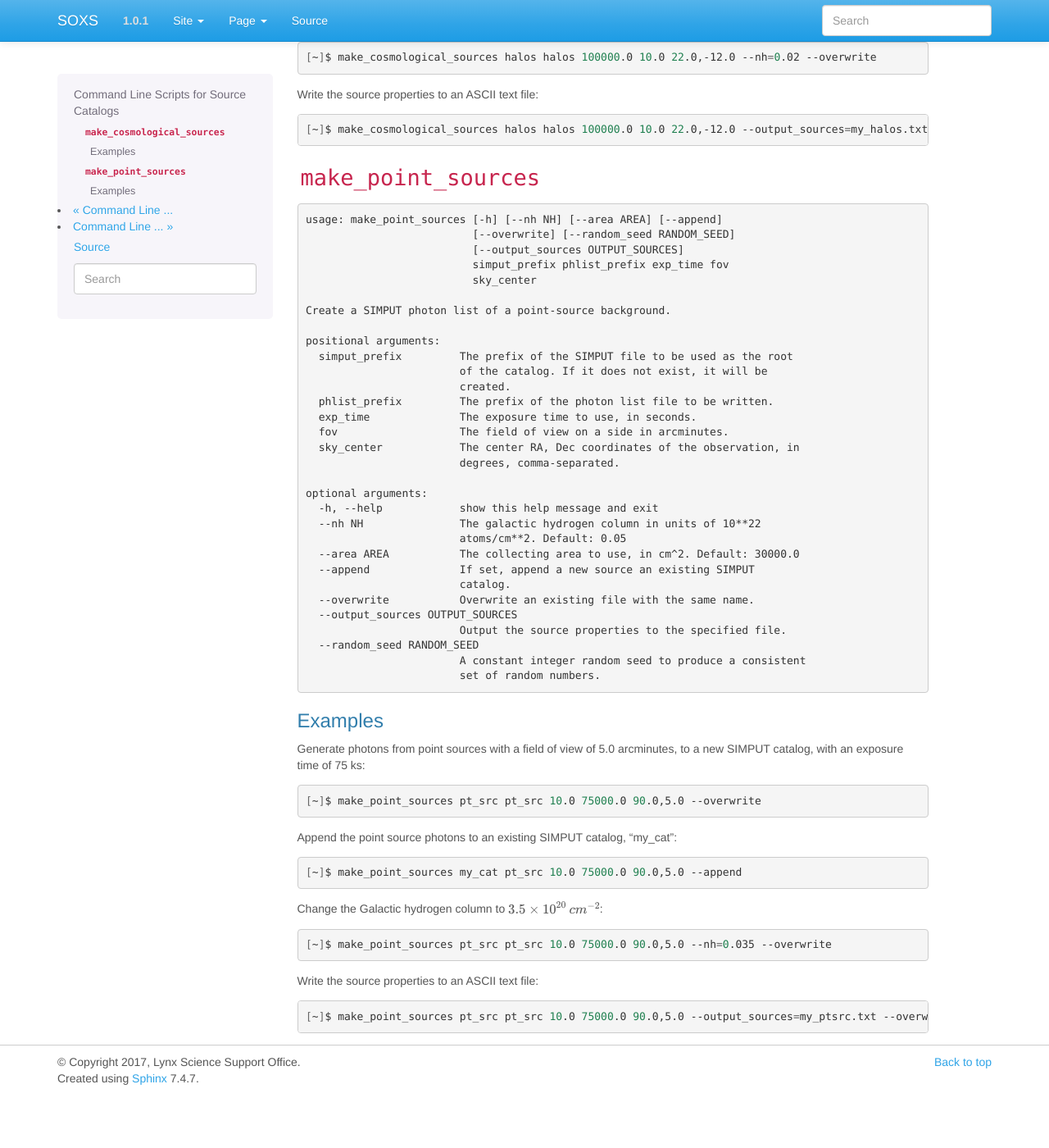
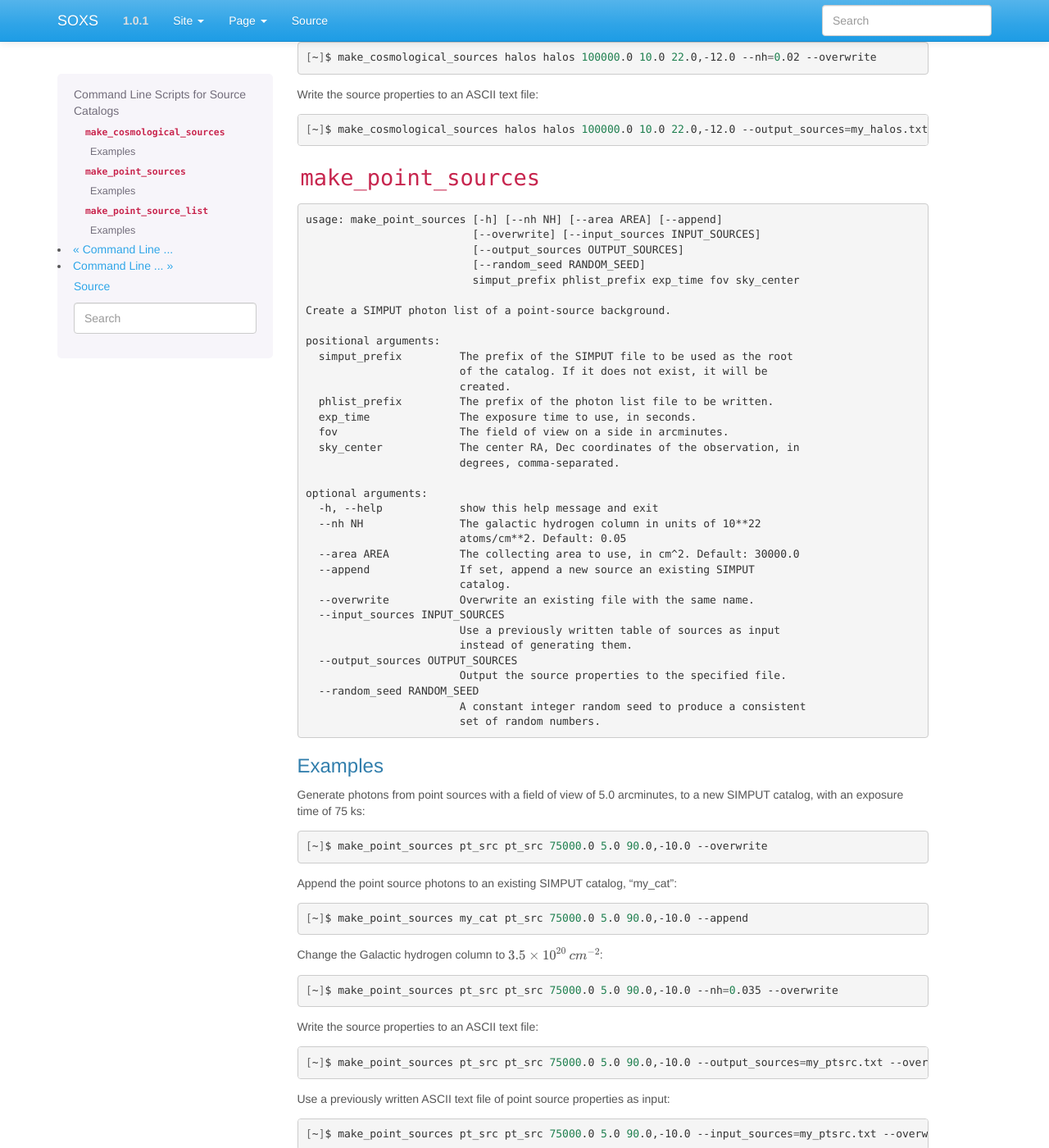
Before and after one commit to lynx-x-ray-observatory/soxs, a Sphinx documentation site: the page built from doc/source/command_line/source_catalogs.rst, in a window 1280 px wide and 1400 px high, scrolled down 1306 px. Shown: the whole window at 82% size. Built offline with Sphinx 7.4.7, drawn with Linux system fonts in a browser that asks for light colours; before the commit the page ends 2641 px from its top, so only the background shows below that; some of the changed text lies outside the part shown.

Commit message:
Update source catalogs command-line docs

```diff
--- a/doc/source/command_line/source_catalogs.rst
+++ b/doc/source/command_line/source_catalogs.rst
@@ -93,10 +93,10 @@
 .. code-block:: text
 
     usage: make_point_sources [-h] [--nh NH] [--area AREA] [--append]
-                              [--overwrite] [--random_seed RANDOM_SEED]
+                              [--overwrite] [--input_sources INPUT_SOURCES]
                               [--output_sources OUTPUT_SOURCES]
-                              simput_prefix phlist_prefix exp_time fov
-                              sky_center
+                              [--random_seed RANDOM_SEED]
+                              simput_prefix phlist_prefix exp_time fov sky_center
 
     Create a SIMPUT photon list of a point-source background.
 
@@ -118,6 +118,9 @@
       --append              If set, append a new source an existing SIMPUT
                             catalog.
       --overwrite           Overwrite an existing file with the same name.
+      --input_sources INPUT_SOURCES
+                            Use a previously written table of sources as input
+                            instead of generating them.
       --output_sources OUTPUT_SOURCES
                             Output the source properties to the specified file.
       --random_seed RANDOM_SEED
@@ -132,22 +135,63 @@
 
 .. code-block:: bash
 
-    [~]$ make_point_sources pt_src pt_src 10.0 75000.0 90.0,5.0 --overwrite
+    [~]$ make_point_sources pt_src pt_src 75000.0 5.0 90.0,-10.0 --overwrite
 
 Append the point source photons to an existing SIMPUT catalog, "my_cat":
 
 .. code-block:: bash
 
-    [~]$ make_point_sources my_cat pt_src 10.0 75000.0 90.0,5.0 --append
+    [~]$ make_point_sources my_cat pt_src 75000.0 5.0 90.0,-10.0 --append
 
 Change the Galactic hydrogen column to :math:`3.5 \times 10^{20}~cm^{-2}`:
 
 .. code-block:: bash
 
-    [~]$ make_point_sources pt_src pt_src 10.0 75000.0 90.0,5.0 --nh=0.035 --overwrite
+    [~]$ make_point_sources pt_src pt_src 75000.0 5.0 90.0,-10.0 --nh=0.035 --overwrite
 
 Write the source properties to an ASCII text file:
 
 .. code-block:: bash
 
-    [~]$ make_point_sources pt_src pt_src 10.0 75000.0 90.0,5.0 --output_sources=my_ptsrc.txt --overwrite
+    [~]$ make_point_sources pt_src pt_src 75000.0 5.0 90.0,-10.0 --output_sources=my_ptsrc.txt --overwrite
+
+Use a previously written ASCII text file of point source properties as input:
+
+.. code-block:: bash
+
+    [~]$ make_point_sources pt_src pt_src 75000.0 5.0 90.0,-10.0 --input_sources=my_ptsrc.txt --overwrite
+
+``make_point_source_list``
+--------------------------
+
+.. code-block:: text
+
+    usage: make_point_source_list [-h] [--area AREA] [--random_seed RANDOM_SEED]
+                                  output_file exp_time fov sky_center
+
+    Make a list of point source properties and write it to an ASCII table file.
+
+    positional arguments:
+      output_file           The ASCII table file to write the source properties
+                            to.
+      exp_time              The exposure time to use, in seconds.
+      fov                   The field of view on a side in arcminutes.
+      sky_center            The center RA, Dec coordinates of the observation, in
+                            degrees, comma-separated.
+
+    optional arguments:
+      -h, --help            show this help message and exit
+      --area AREA           The collecting area to use, in cm^2. Default: 30000.0
+      --random_seed RANDOM_SEED
+                            A constant integer random seed to produce a consistent
+                            set of random numbers.
+
+Examples
+++++++++
+
+Generate point source properties and write them to an ASCII table, assuming a field
+of view of 30 arcminutes, with an exposure time of 100 ks:
+
+.. code-block:: bash
+
+    [~]$ make_point_source_list my_ptsrc_list.dat 10000.0 30.0 90.0,-10.0
```
